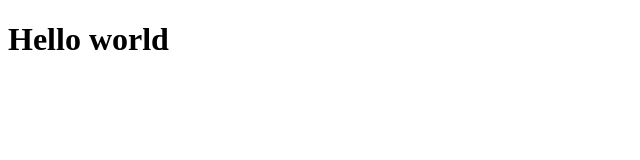
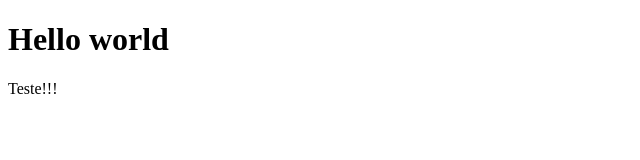
Before and after one commit to VictorMS-200/Java_Studies, a plain HTML site: page index.html in a window 1280 px wide. Shown: the full height of the page, 0-640 px from the left. Drawn offline with Linux system fonts and the light colour scheme.

Commit message:
Teste adicionado

```diff
--- a/index.html
+++ b/index.html
@@ -8,6 +8,7 @@
 </head>
 <body>
     <h1>Hello world</h1>
+    Teste!!!
     <script src="Teste.js"></script>
 </body>
 </html>
```
